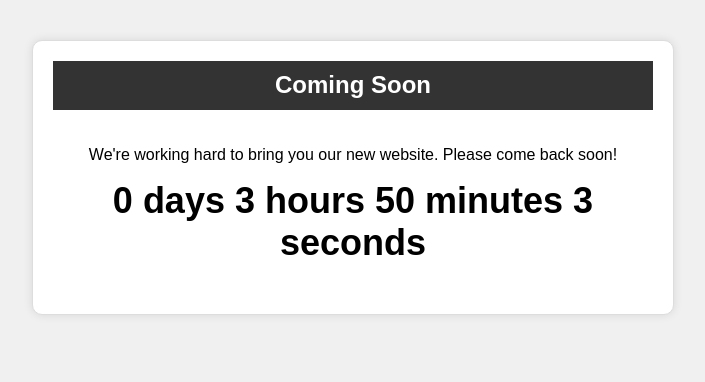
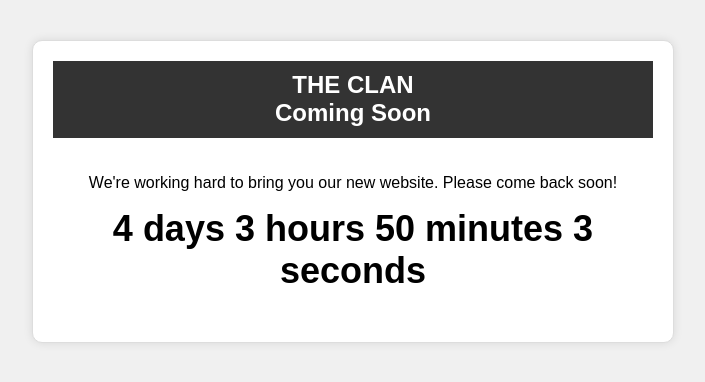
Before and after one commit to ananyapranb/the-clan, a plain HTML site: page index.html in a window 1280 px wide. Shown: the whole page, without its empty margins (287-992 px from the left). Drawn offline with Linux system fonts and the light colour scheme.

Commit message:
Update index.html

```diff
--- a/index.html
+++ b/index.html
@@ -40,6 +40,7 @@
 <body>
   <div class="container">
     <div class="header">
+      <h1>THE CLAN</h1>
       <h1>Coming Soon</h1>
     </div>
     <div class="content">
@@ -54,7 +55,7 @@
   </div>
   <script>
     // Set the countdown timer
-    var countDownDate = new Date("May 16, 2024 12:00:00").getTime();
+    var countDownDate = new Date("May 20, 2024 12:00:00").getTime();
     var x = setInterval(function() {
       var now = new Date().getTime();
       var distance = countDownDate - now;
```
